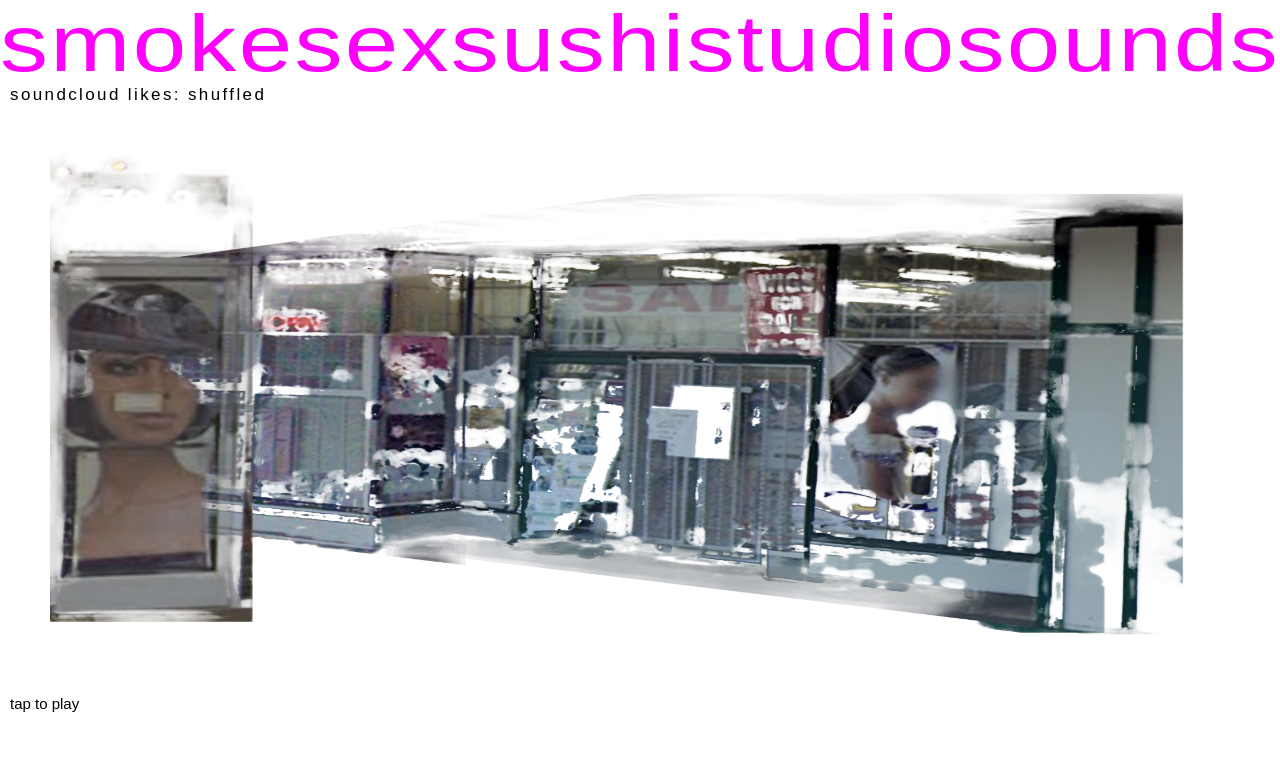
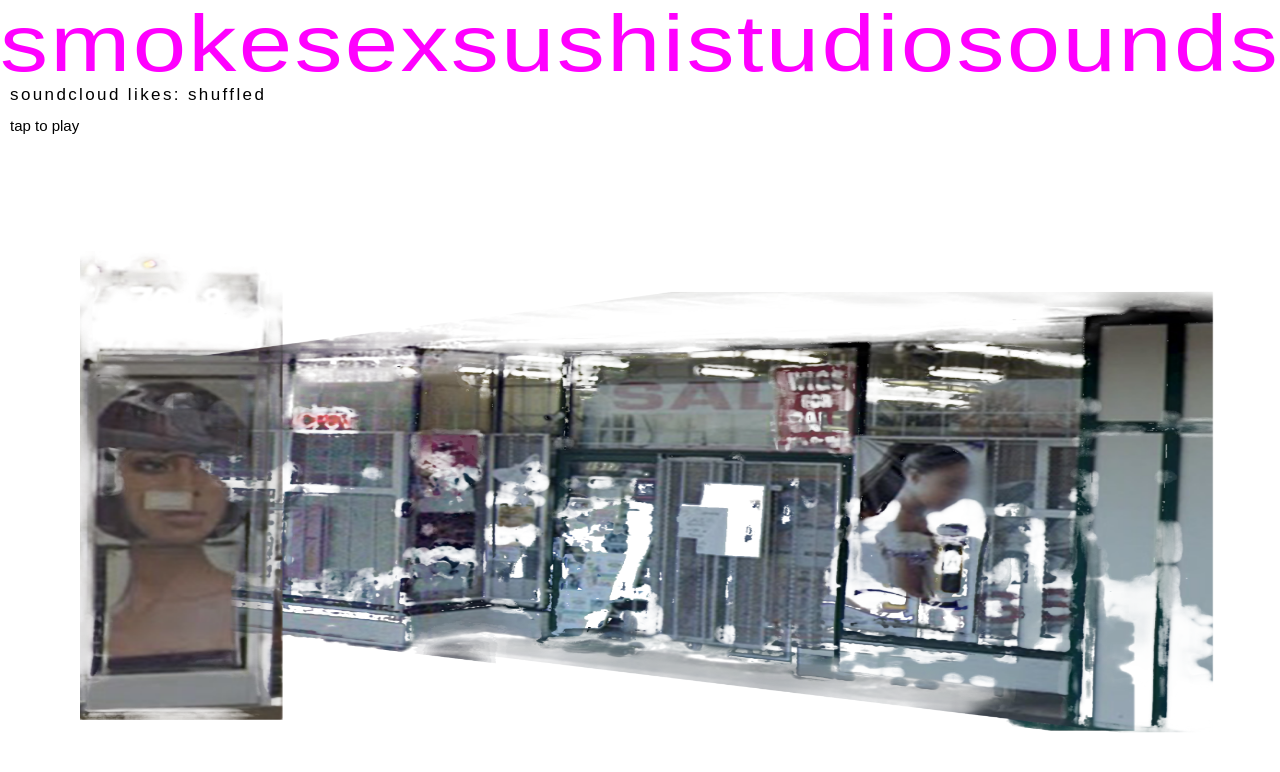
Before and after one commit to 1phonetucked-tech/smokesexsushistudiosounds, a website: page index.html in a window 1280 px wide. Drawn offline with Linux system fonts and the light colour scheme.

Commit message:
put the track info under the subtitle and the photo bottom right

```diff
--- a/index.html
+++ b/index.html
@@ -32,6 +32,7 @@
     width: min(100%, 1180px); height: auto;
     max-height: calc(100vh - 215px - clamp(22px, 5vw, 120px));
     display: block; opacity: 1;
+    align-self: flex-end; margin-top: auto;
   }
   #now { margin: 0 0 0 -10px; align-self: flex-start; text-align: left; max-width: 40ch; min-height: 3em; }
   #t { display: block; font-size: 15px; line-height: 1.35; color: #000; font-weight: 400; }
@@ -41,8 +42,8 @@
 <body>
 
 <h1><svg id="mark" viewBox="0 0 1000 80" preserveAspectRatio="none" role="img" aria-label="smokesexsushistudiosounds"><text x="0" y="76" textLength="1000" lengthAdjust="spacingAndGlyphs" font-size="100">smokesexsushistudiosounds</text></svg><span id="sub">soundcloud likes: shuffled</span></h1>
+<p id="now"><span id="t">tap to play</span><span id="a"></span></p>
 <img id="art" alt="">
-<p id="now"><span id="t">tap to play</span><span id="a"></span></p>
 <audio id="au" preload="none"></audio>
 
 <script>
```
